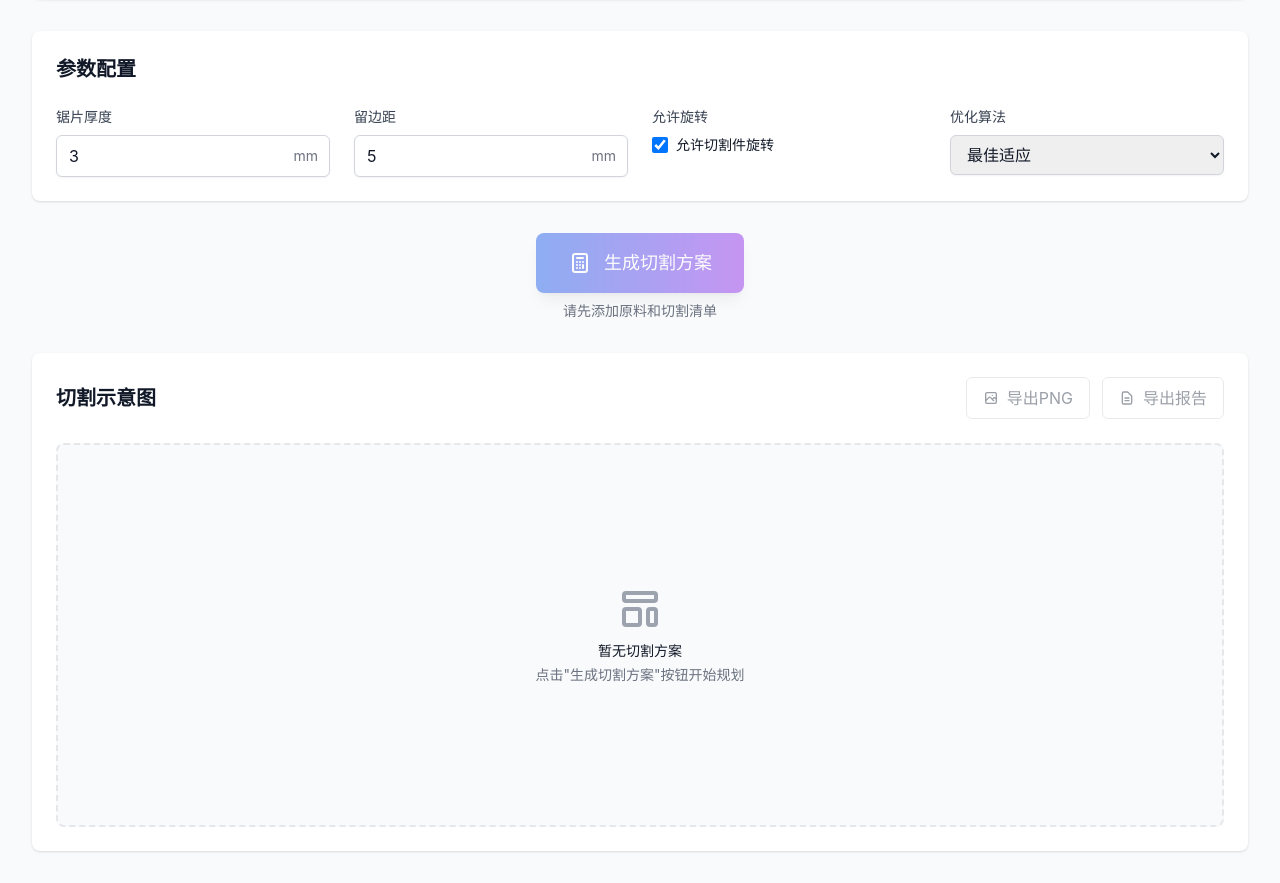
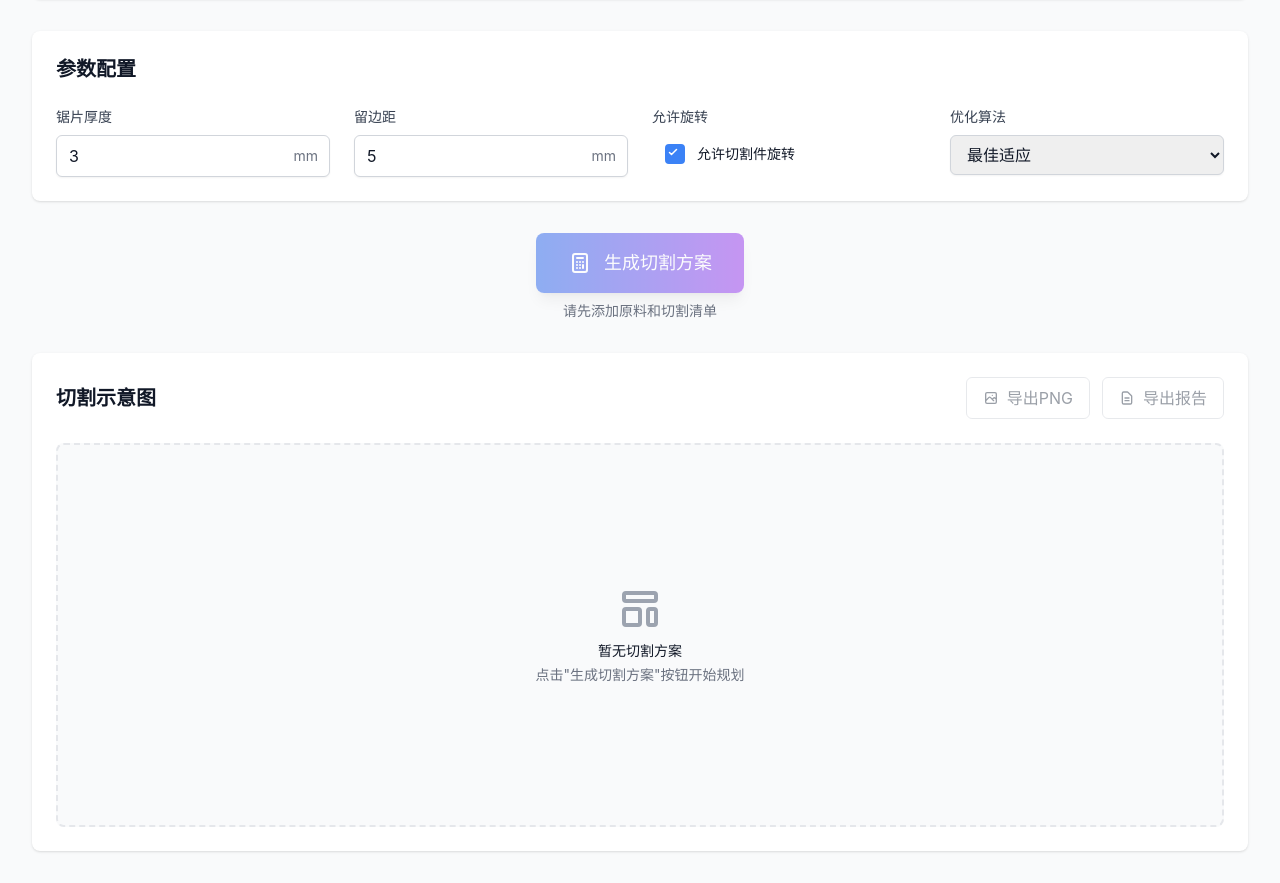
Before and after one commit to LunaDeerTech/CutPlanner, a Vue app: page / in a window 1280 px wide. Shown: the part 800-1683 px from the top of the page. Built offline with nearby package versions, Linux system fonts and the light colour scheme.

Commit message:
feat: enhance allow rotation toggle with improved styling and accessibility

```diff
--- a/src/components/SettingsSection.vue
+++ b/src/components/SettingsSection.vue
@@ -44,14 +44,40 @@
       <!-- 允许旋转 -->
       <div>
         <label class="block text-sm font-medium text-gray-700 mb-2">允许旋转</label>
-        <div class="flex items-center">
+        <div class="relative">
           <input
             :checked="settings.allowRotation"
             @change="updateAllowRotation"
             type="checkbox"
-            class="h-4 w-4 text-blue-600 focus:ring-blue-500 border-gray-300 rounded"
+            id="allow-rotation-checkbox"
+            class="sr-only"
           />
-          <label class="ml-2 text-sm text-gray-900">允许切割件旋转</label>
+          <label
+            for="allow-rotation-checkbox"
+            class="flex items-center cursor-pointer select-none w-full px-3 py-2 border border-transparent rounded-md hover:bg-gray-50 transition-colors duration-200"
+          >
+            <div class="relative flex-shrink-0">
+              <div
+                :class="[
+                  'w-5 h-5 border-2 rounded transition-all duration-200 ease-in-out',
+                  settings.allowRotation
+                    ? 'bg-blue-500 border-blue-500'
+                    : 'bg-white border-gray-300 hover:border-blue-300'
+                ]"
+              >
+                <svg
+                  v-if="settings.allowRotation"
+                  class="w-3 h-3 text-white absolute top-0.5 left-0.5"
+                  fill="none"
+                  stroke="currentColor"
+                  viewBox="0 0 24 24"
+                >
+                  <path stroke-linecap="round" stroke-linejoin="round" stroke-width="3" d="M5 13l4 4L19 7"/>
+                </svg>
+              </div>
+            </div>
+            <span class="ml-3 text-sm text-gray-900">允许切割件旋转</span>
+          </label>
         </div>
       </div>
 
```
